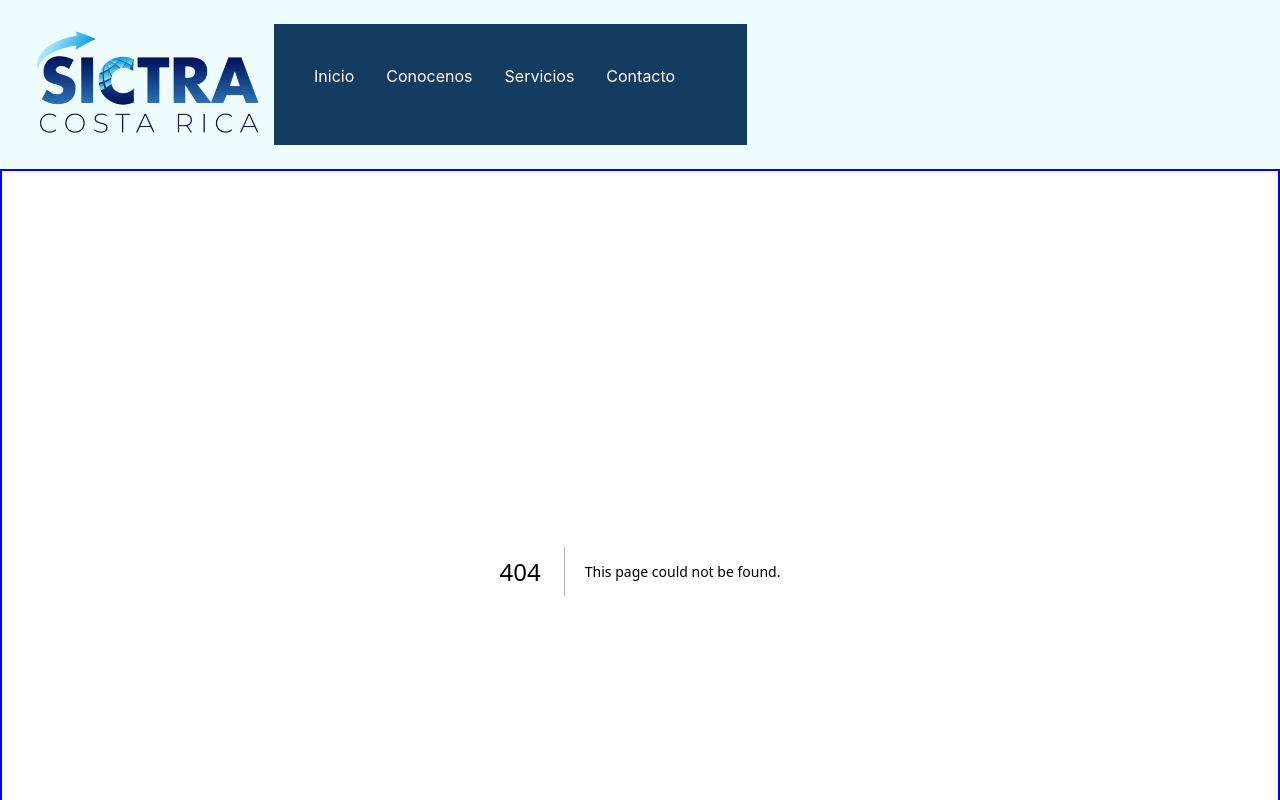
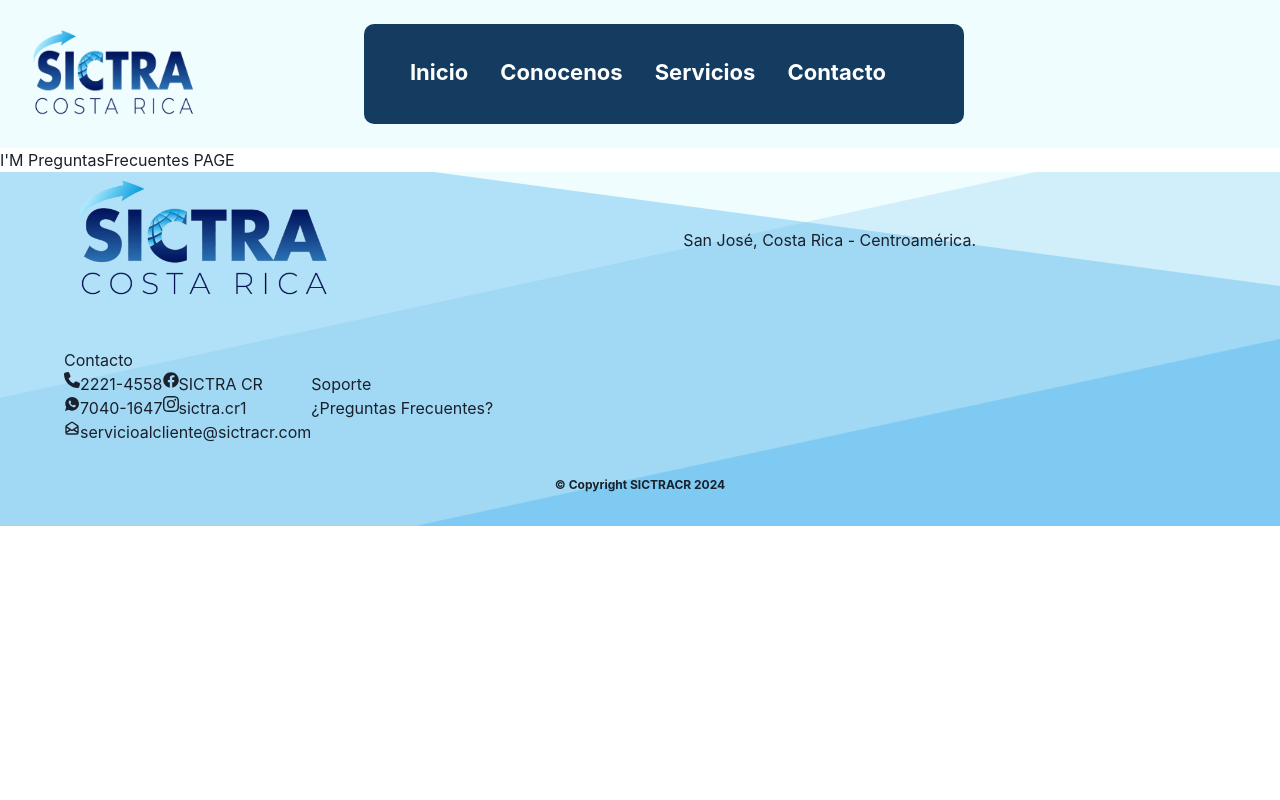
Before and after one commit to sictracr/sictracr-website, a Next.js app: page /preguntasfrecuentes in a window 1280 px wide. Before the commit this address had no page. Shown: the top 800 px of the page. Built offline with nearby package versions, Linux system fonts and the light colour scheme.

Commit message:
avance pagina jueves 14 de marzo 12.00 pm

```diff
--- a/src/app/components/Footer.jsx
+++ b/src/app/components/Footer.jsx
@@ -1,24 +1,31 @@
-import { Box, Text, Image } from '@chakra-ui/react'
+import { Box, Text, Image, Link, Center } from '@chakra-ui/react'
+import FooterContact from './FooterContact';
 
 
 const Footer = () => {
     return (
-        <Box as="footer"
-            maxW="1480"
-            bgImage="url('/images/footerbg.png')"
-            bgPosition="center"
-            bgRepeat="no-repeat">
-                <Box display="flex"
-                    alignItems="center"
-                    justifyContent="space-between"
-                    w="90%"
-                    ml="auto"
-                    mr="auto">
-                    <Image src='/images/sictraLogo.png' alt='el logo de sictra' />
-                    <Text textAlign="center">San José, Costa Rica - Centroamérica.</Text>
+        <Box as="footer" maxW="1480" bgImage="url('/images/footerbg.png')" bgPosition="center" bgRepeat="no-repeat">
+            <Box display="flex" alignItems="center" justifyContent="space-between" w="90%" ml="auto" mr="auto">
+                <Image src='/images/sictraLogo.png' alt='el logo de sictra' w="280px" />
+                <Text textAlign="center" mr="60">San José, Costa Rica - Centroamérica.</Text>
+            </Box>
+            <Box display="flex" alignItems="center" w="90%" ml="auto" mr="auto" mt="10">
+                <Box>
+                    <Text>Contacto</Text>
+                    <FooterContact/>
                 </Box>
-                <Box></Box>
-                <Box></Box>
+                <Box>
+                    <Text>Soporte</Text>
+                    <Link href='/preguntasfrecuentes'>¿Preguntas Frecuentes?</Link>
+                </Box>
+            </Box>
+            <Center
+            p="8"
+            fontSize="12"
+            fontWeight="700"
+            >
+                &copy; Copyright SICTRACR 2024
+            </Center>
         </Box>
     );
 }
--- a/src/app/components/FooterContact.jsx
+++ b/src/app/components/FooterContact.jsx
@@ -1,11 +1,44 @@
 "use client"
+import { Box, Text, Center } from "@chakra-ui/react";
+import { FaPhone } from "react-icons/fa6";
+import { IoLogoWhatsapp } from "react-icons/io";
+import { FaFacebook } from "react-icons/fa";
+import { BsInstagram } from "react-icons/bs";
+import { HiOutlineMailOpen } from "react-icons/hi";
 
-const Footer = () => {
+const FooterContact = () => {
     return (
-    <Box>
-
-    </Box>
+        <Box>
+            <Box display="flex">
+                <Box>
+                    <Box display="flex">
+                        <Box as="span"><FaPhone /></Box>
+                        <Box as="span">2221-4558</Box>
+                    </Box>
+                    <Box display="flex">
+                        <Box as="span"><IoLogoWhatsapp /></Box>
+                        <Box as="span">7040-1647</Box>
+                    </Box>
+                </Box>
+                <Box>
+                    <Box display="flex">
+                        <Box as="span"><FaFacebook /></Box>
+                        <Box as="span">SICTRA CR</Box>
+                    </Box>
+                    <Box display="flex">
+                        <Box as="span"><BsInstagram /></Box>
+                        <Box as="span">sictra.cr1</Box>
+                    </Box>
+                </Box>
+            </Box>
+            <Center>
+                <Box display="flex">
+                    <Box as="span"><HiOutlineMailOpen /></Box>
+                    <Box as="span">servicioalcliente@sictracr.com</Box>
+                </Box>
+            </Center>
+        </Box>
     );
 }
 
-export default Footer
+export default FooterContact
--- a/src/app/components/Header.jsx
+++ b/src/app/components/Header.jsx
@@ -5,7 +5,7 @@ import Nav from './Nav';
 const Header = () => {
     return (
         <Box as='header' maxW="1480" bg="rgba(174, 246, 255, 0.2)" display="flex" p="6">
-            <Image src='/images/sictraLogo.png' alt='el logo de sictra' w="250px" />
+            <Image src='/images/sictraLogo.png' alt='el logo de sictra' w="180px" h="100px" mr="40"/>
             <Nav/>
         </Box>
     );
--- a/src/app/components/Main.jsx
+++ b/src/app/components/Main.jsx
@@ -3,7 +3,7 @@ import { Box, Text } from '@chakra-ui/react'
 
 const Main = ({children}) => {
     return (
-        <Box as='main' border="2px solid blue" maxW="1480">
+        <Box as='main'>
             {children}
         </Box>
     );
--- a/src/app/components/Nav.jsx
+++ b/src/app/components/Nav.jsx
@@ -1,13 +1,23 @@
-import { Box, Link, Image } from '@chakra-ui/react'
+import { Box, Link } from '@chakra-ui/react'
+import NextLink from 'next/link'
 
 
 const Nav = () => {
     return (
-        <Box as='nav' bg="#143C61" p="10" color="#FFFFFF">
-            <Link href="/" mr="8">Inicio</Link>
-            <Link href="/sobrenosotros" mr="8">Conocenos</Link>
-            <Link href="/servicios" mr="8">Servicios</Link>
-            <Link href="/contacto" mr="8">Contacto</Link>
+        <Box as='nav'
+        bg="#143C61"
+        p="8"
+        color="#FFFFFF"
+        w="600px"
+        textAlign="center"
+        borderRadius="10"
+        fontSize="22"
+        fontWeight="700"
+        >
+            <Link as={NextLink} href="/" mr="8">Inicio</Link>
+            <Link as={NextLink} href="/sobrenosotros" mr="8">Conocenos</Link>
+            <Link as={NextLink} href="/servicios" mr="8">Servicios</Link>
+            <Link as={NextLink} href="/contacto" mr="8">Contacto</Link>
         </Box>
     );
 }
--- /dev/null
+++ b/src/app/preguntasfrecuentes/page.js
@@ -0,0 +1,7 @@
+const PreguntasFrecuentes = () => {
+    return (
+      <h1>I'M PreguntasFrecuentes PAGE</h1>
+    );
+  }
+
+  export default PreguntasFrecuentes
```
Also changed, not shown: public/images/footerbg.png.
